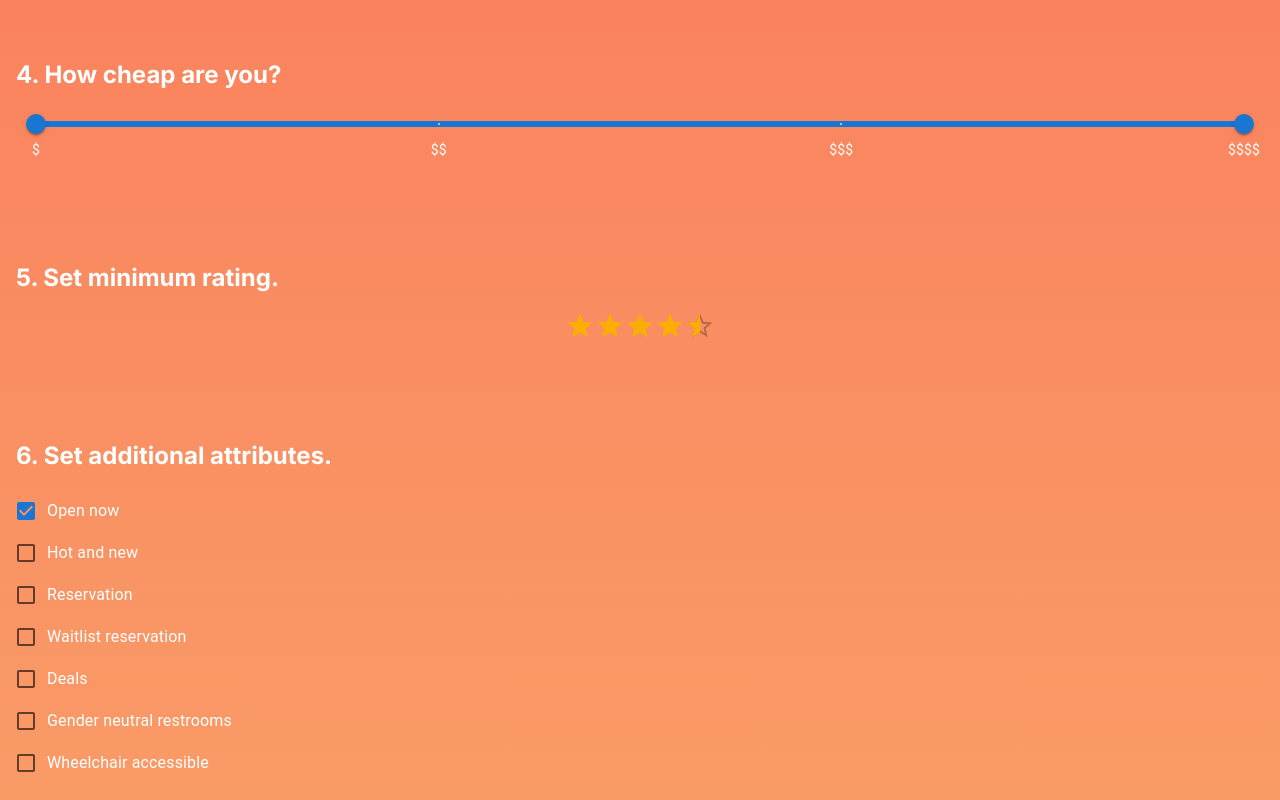
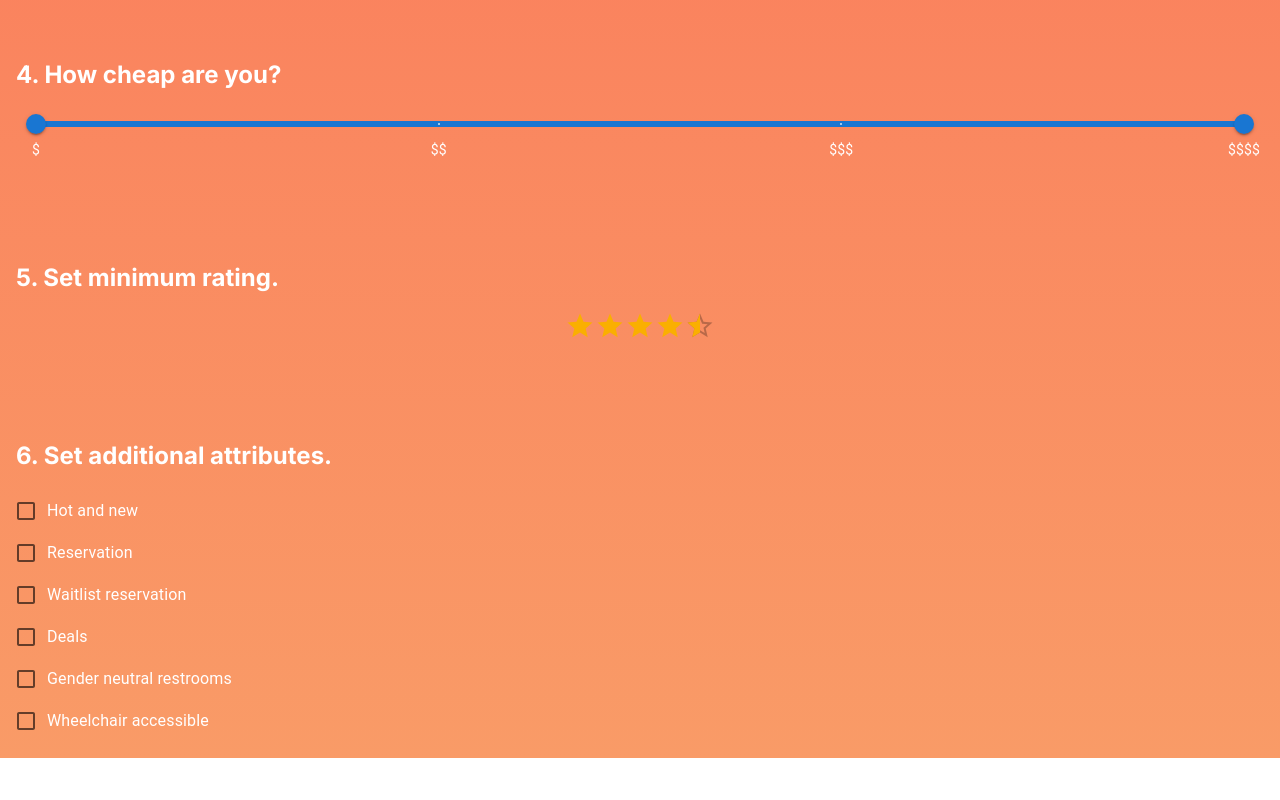
Before and after one commit to LIONisaQT/food-now-3-ui, a Next.js app: page / in a window 1280 px wide. Shown: the part 1926-2726 px from the top of the page. After the commit the page ends 2684 px from the top, so only its background shows below. Built offline with nearby package versions, Linux system fonts and the light colour scheme.

Commit message:
Add attributes for compiling

```diff
--- a/src/app/attributePicker/AttributePicker.tsx
+++ b/src/app/attributePicker/AttributePicker.tsx
@@ -1,5 +1,6 @@
 import { Checkbox, FormControlLabel, FormGroup } from "@mui/material";
 import styles from "./AttributePicker.module.css";
+import { ChangeEvent, useEffect, useState } from "react";
 
 type Attribute = {
   value: string;
@@ -8,11 +9,6 @@ type Attribute = {
 };
 
 const attributesList: Attribute[] = [
-  {
-    value: "open_now",
-    label: "Open now",
-    defaultChecked: true,
-  },
   {
     value: "hot_and_new",
     label: "Hot and new",
@@ -39,7 +35,25 @@ const attributesList: Attribute[] = [
   },
 ];
 
-export default function AttributePicker() {
+export default function AttributePicker({ callback }: AttributeProps) {
+  const [attributes, setAttributes] = useState<string[]>([]);
+
+  useEffect(() => {
+    callback(attributes);
+  }, [attributes, callback]);
+
+  const toggleAttribute = ({
+    target: { value, checked },
+  }: ChangeEvent<HTMLInputElement>) => {
+    if (checked) {
+      if (!attributes.includes(value)) {
+        setAttributes([...attributes, value]);
+      }
+    } else {
+      setAttributes(attributes.filter((attr) => attr !== value));
+    }
+  };
+
   return (
     <section>
       <h1>6. Set additional attributes.</h1>
@@ -51,7 +65,9 @@ export default function AttributePicker() {
               control={
                 <Checkbox
                   defaultChecked={attribute.defaultChecked}
+                  value={attribute.value}
                   className={styles.checkbox}
+                  onChange={toggleAttribute}
                   sx={{
                     "& .AttributePicker_checkbox": {
                       color: "white", // this doesn't work rip
--- a/src/app/page.tsx
+++ b/src/app/page.tsx
@@ -17,6 +17,7 @@ export default function Home() {
   const [distance, setDistance] = useState<number>();
   const [price, setPrice] = useState<number[]>();
   const [rating, setRating] = useState<number>();
+  const [attributes, setAttributes] = useState<string[]>();
 
   useEffect(() => {
     console.log("=== BEGIN BUILDING REQUEST ===");
@@ -25,8 +26,9 @@ export default function Home() {
     console.log(distance);
     console.log(price);
     console.log(rating);
+    console.log(attributes);
     console.log("=== END BUILDING REQUEST ===");
-  }, [categories, location, distance, price, rating]);
+  }, [categories, location, distance, price, rating, attributes]);
 
   const typePickedCallback = useCallback((selections: string[]) => {
     setCategories(selections);
@@ -46,6 +48,10 @@ export default function Home() {
 
   const ratingCallback = useCallback((rating: number) => {
     setRating(rating);
+  }, []);
+
+  const attributeCallback = useCallback((attributes: string[]) => {
+    setAttributes(attributes);
   }, []);
 
   const getFood = async () => {
@@ -80,7 +86,7 @@ export default function Home() {
         <RangePicker callback={distanceCallback} />
         <PricePicker callback={priceCallback} />
         <RatingPicker callback={ratingCallback} />
-        <AttributePicker />
+        <AttributePicker callback={attributeCallback} />
       </div>
     </main>
   );
--- a/src/app/types/category.d.ts
+++ b/src/app/types/category.d.ts
@@ -18,6 +18,10 @@ type RatingProps = {
 	callback: (rating: number) => void;
 }
 
+type AttributeProps = {
+	callback: (attributes: string[]) => void;
+}
+
 type FoodTypeData = {
   type: string;
   label: string;
```
